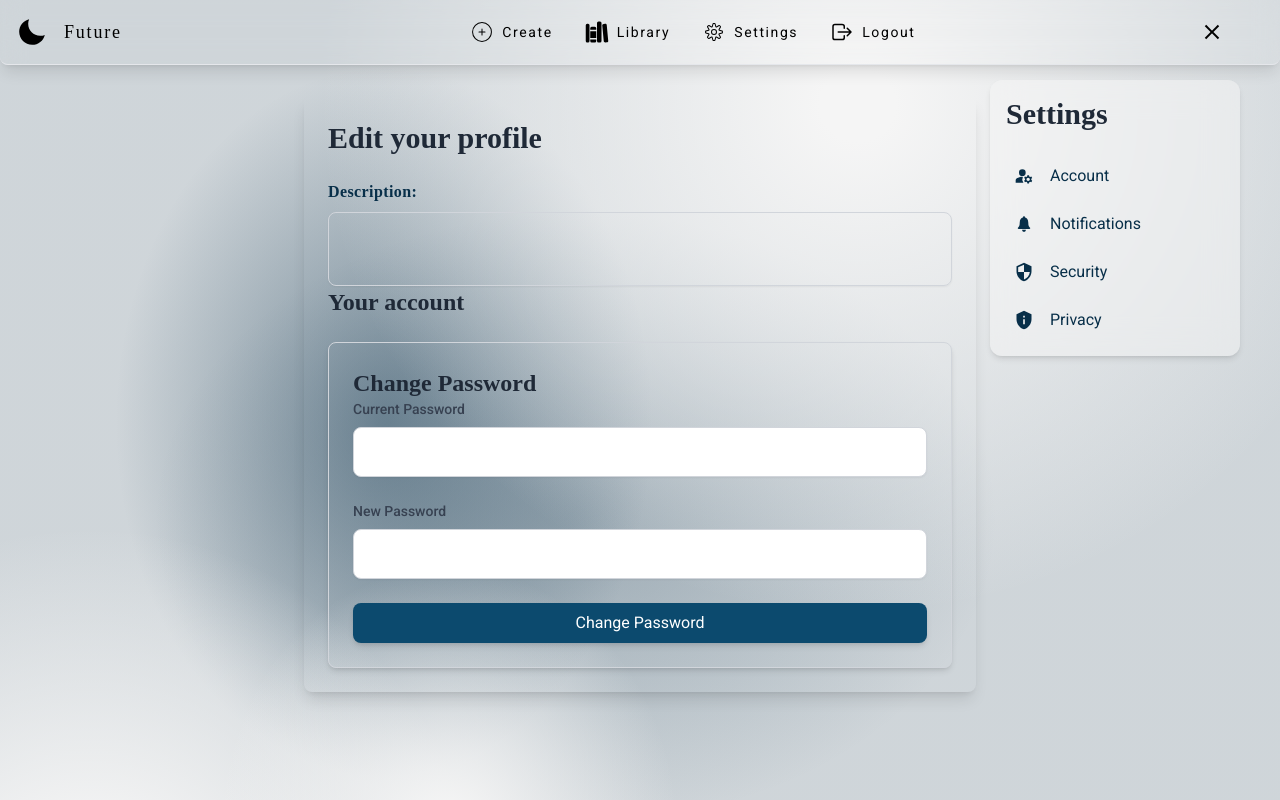
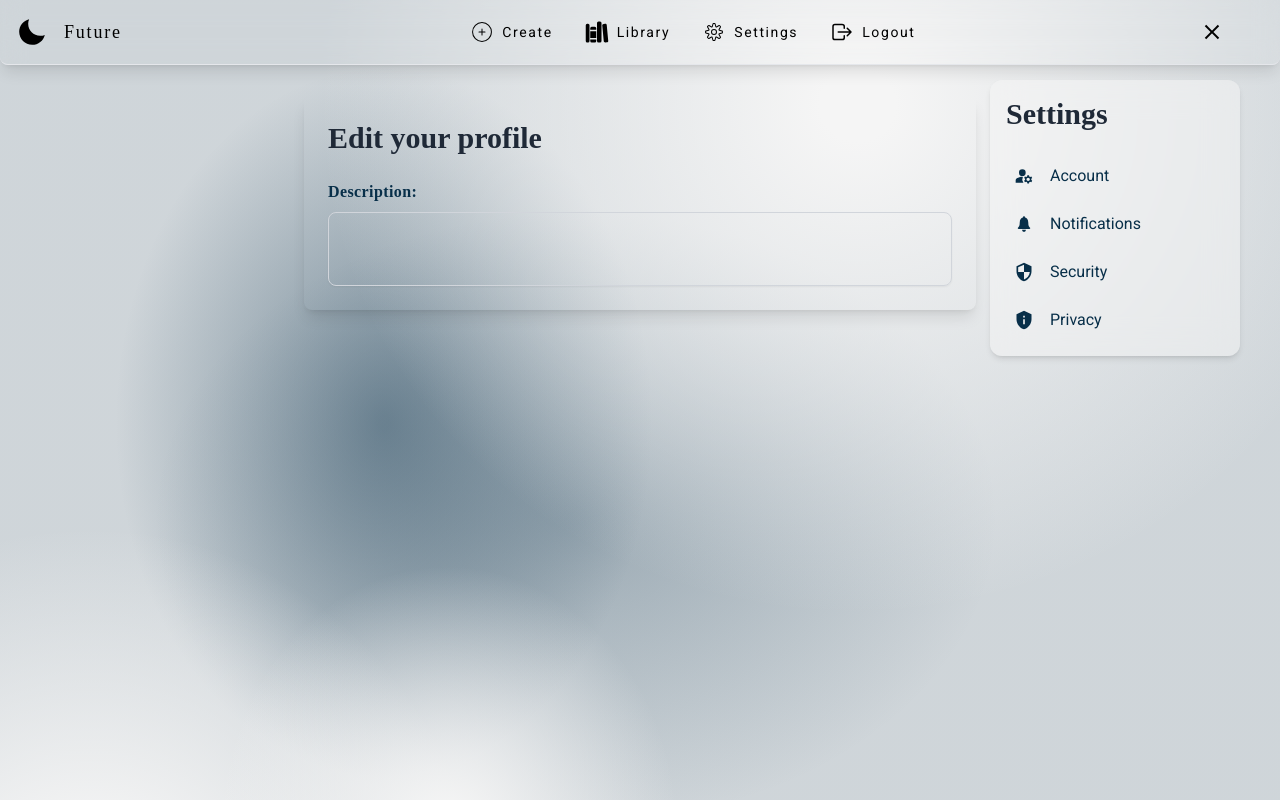
Before and after one commit to pawelek7k/future, a Next.js app: page /settings/account in a window 1280 px wide. Shown: the top 800 px of the page. Built offline with nearby package versions, Linux system fonts and the light colour scheme; a web font is replaced by a local one.

Commit message:
add change-passwd to security

```diff
--- a/app/(site)/settings/[id]/page.tsx
+++ b/app/(site)/settings/[id]/page.tsx
@@ -1,6 +1,7 @@
 "use client";
 
 import { AccountContainer } from "@/app/components/settings/Account";
+import { ChangePassword } from "@/app/components/settings/ChangePassword";
 import { Sidebar } from "@/app/components/settings/Sidebar";
 import { useParams } from "next/navigation";
 
@@ -14,7 +15,7 @@ const SettingPage = () => {
       case "notifications":
         return <div>Notifications Settings</div>;
       case "security":
-        return <div>Security Settings</div>;
+        return <ChangePassword />;
       case "privacy":
         return <div>Privacy Settings</div>;
       default:
--- a/app/components/settings/Account.tsx
+++ b/app/components/settings/Account.tsx
@@ -1,9 +1,8 @@
-import { FirstHeading, SecondHeading } from "../global/Heading";
-import { ChangePassword } from "./ChangePassword";
+import { FirstHeading } from "../global/Heading";
 
 export const AccountContainer: React.FC = () => {
   return (
-    <section className="max-w-2xl mx-auto p-6 shadow-lg rounded-lg">
+    <section className="max-w-2xl mx-auto p-6 shadow-lg rounded-lg ">
       <FirstHeading>Edit your profile</FirstHeading>
 
       <div className="mt-6">
@@ -21,10 +20,6 @@ export const AccountContainer: React.FC = () => {
           resize-none"
         ></textarea>
       </div>
-
-      <SecondHeading>Your account</SecondHeading>
-
-      <ChangePassword />
     </section>
   );
 };
--- a/app/components/settings/ChangePassword.tsx
+++ b/app/components/settings/ChangePassword.tsx
@@ -61,10 +61,8 @@ export const ChangePassword: React.FC = () => {
   return (
     <>
       {isSubmitting && <Loader />}
-      <form
-        className="mt-6 p-6 border border-gray-300 rounded-lg shadow-md bg-neutral-50 dark:bg-transparent dark:border-neutral-600 bg-transparent"
-        onSubmit={handleSubmit}
-      >
+      <div className="bg-zinc-950/90 backdrop-blur-md p-8 rounded-lg shadow-lg w-full max-w-md mx-auto mt-10 shadow-rose-950">
+        <form onSubmit={handleSubmit}>
           <SecondHeading>Change Password</SecondHeading>
 
           <div className="mb-6">
@@ -117,6 +115,7 @@ export const ChangePassword: React.FC = () => {
             </PrimaryButton>
           </div>
         </form>
+      </div>
     </>
   );
 };
```
Lines whose indentation alone changed are shown as unchanged.
